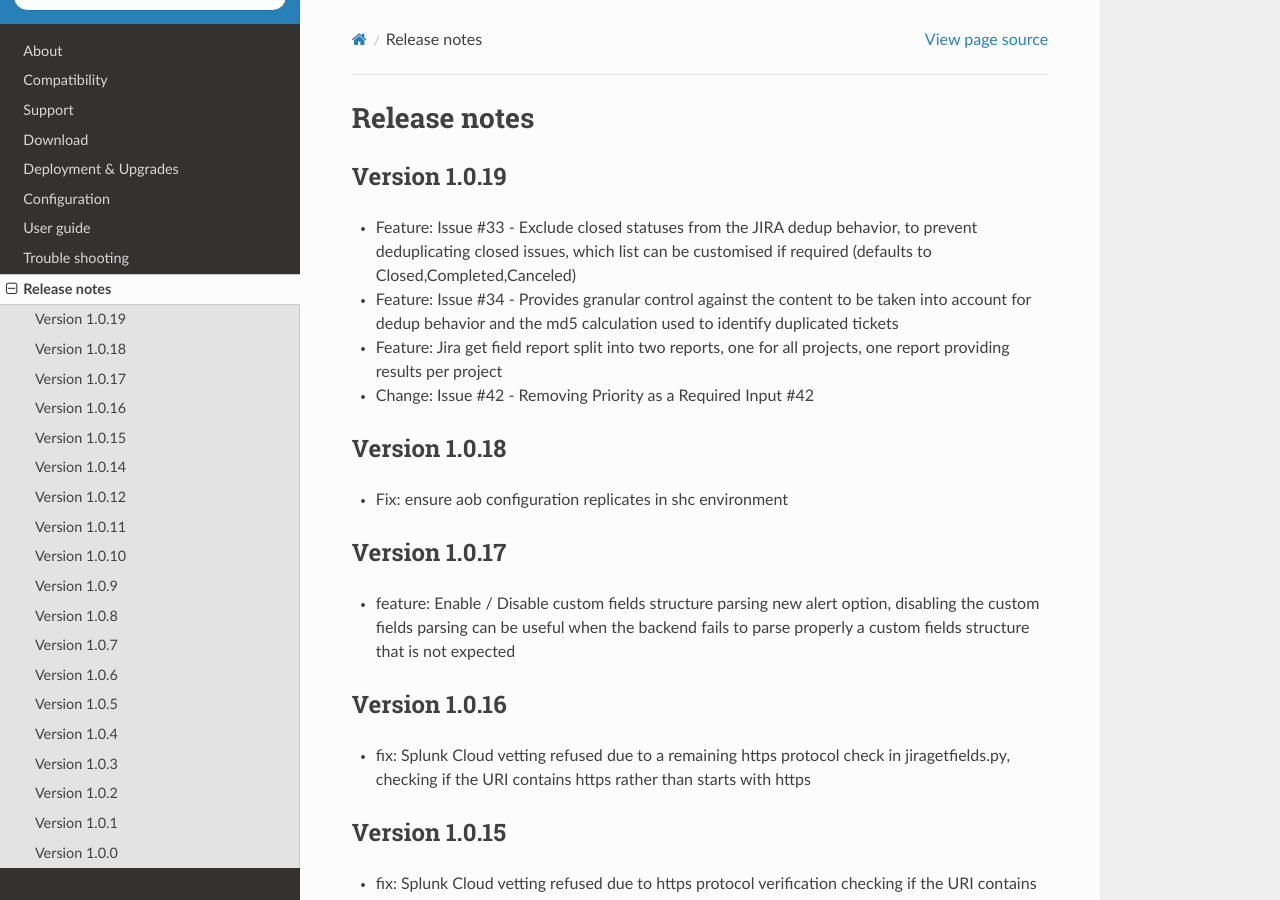
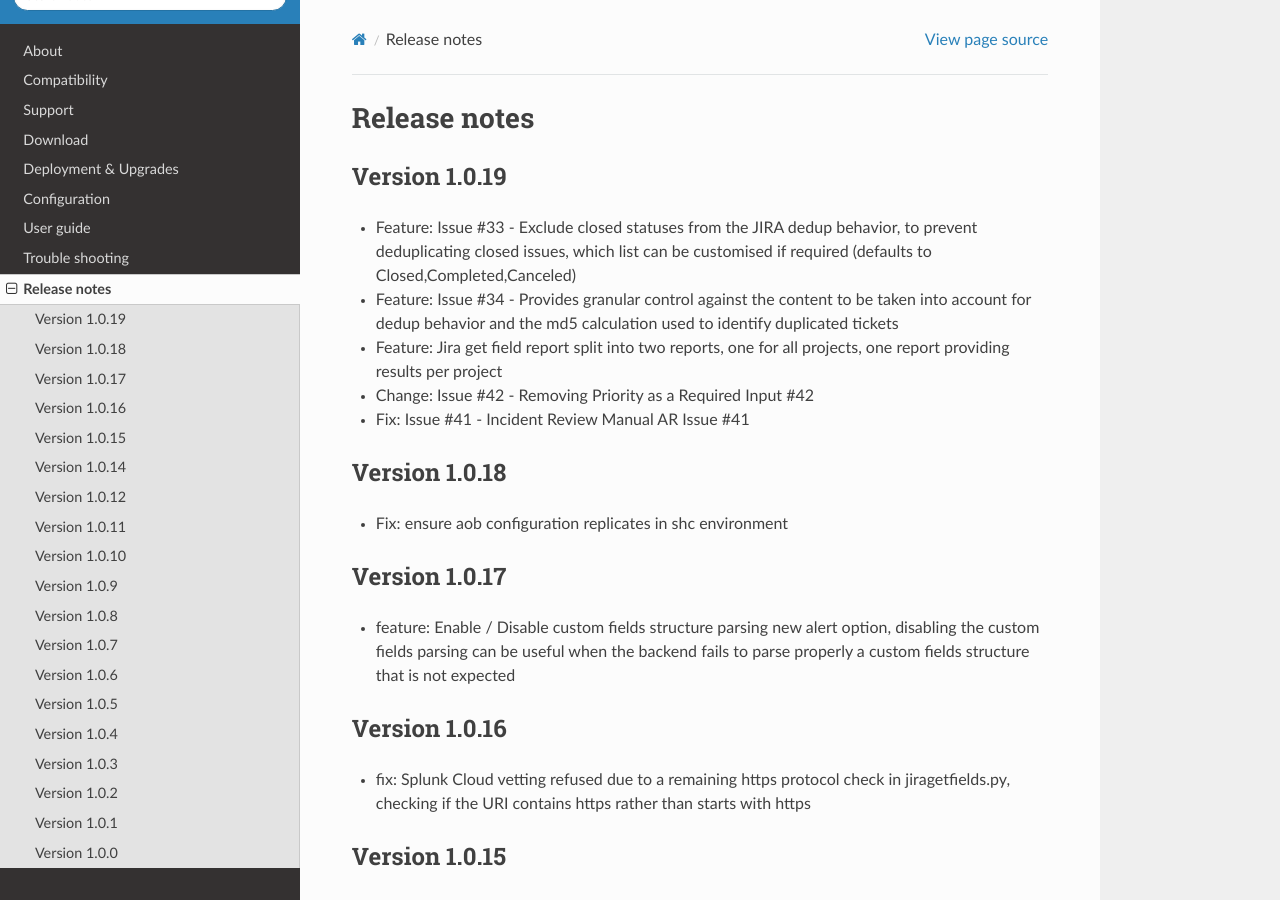
Before and after one commit to guilhemmarchand/TA-jira-service-desk-simple-addon, a Sphinx documentation site: the page built from docs/releasenotes.rst, in a window 1280 px wide and 900 px high. Built offline with Sphinx 7.4.7 and the Read the Docs theme 2.0.0, drawn with Linux system fonts in a browser that asks for light colours.

Commit message:
release notes

```diff
--- a/docs/releasenotes.rst
+++ b/docs/releasenotes.rst
@@ -8,6 +8,7 @@
 - Feature: Issue #34 - Provides granular control against the content to be taken into account for dedup behavior and the md5 calculation used to identify duplicated tickets
 - Feature: Jira get field report split into two reports, one for all projects, one report providing results per project
 - Change: Issue #42 - Removing Priority as a Required Input #42
+- Fix: Issue #41 - Incident Review Manual AR Issue #41
 
 Version 1.0.18
 ==============
```
